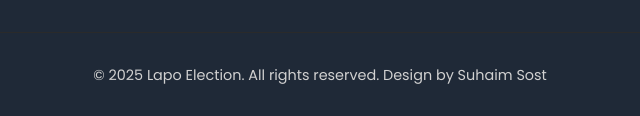
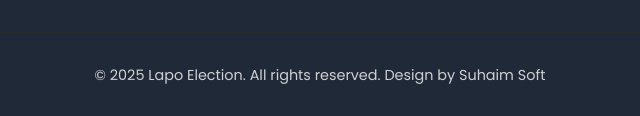
Before and after one commit to suhaimsofppm-dotcom/draseeb, a plain HTML site: page index.html in a window 1280 px wide. Shown: the part 5824-5940 px from the top of the page, 320-960 px from the left. Drawn offline with nearby package versions, Linux system fonts and the light colour scheme; a small style sheet from the web is missing.

Commit message:
Update index.html

```diff
--- a/index.html
+++ b/index.html
@@ -1533,7 +1533,7 @@
         </div>
       </div>
       <div class="footer-bottom">
-        &copy; 2025 Lapo Election. All rights reserved. Design by Suhaim Sost
+        &copy; 2025 Lapo Election. All rights reserved. Design by Suhaim Soft
       </div>
     </div>
   </footer>
```
